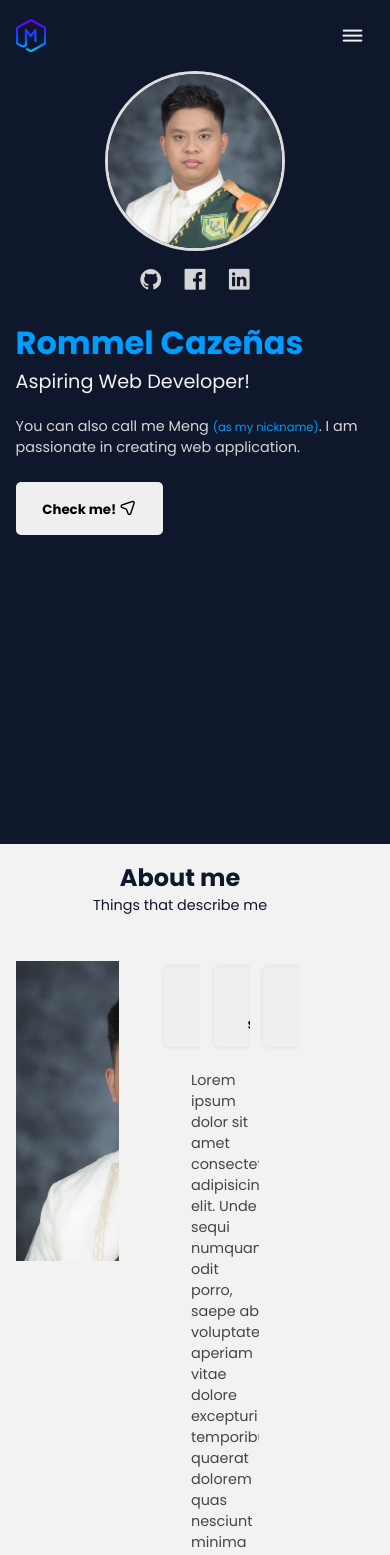
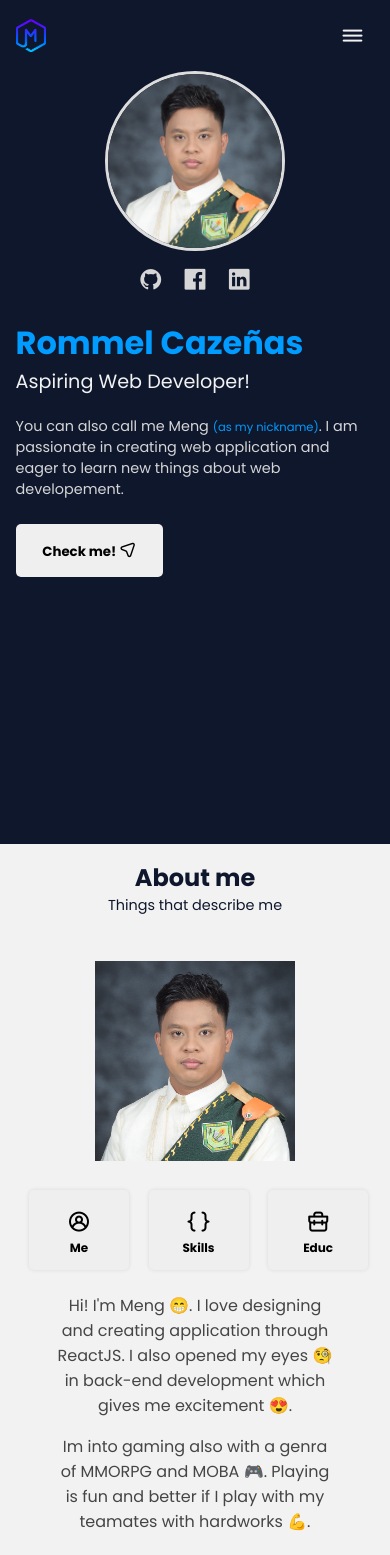
Before and after one commit to Meenngg/rommel-portfolio, a React (Create React App) app: page / in a window 390 px wide. Shown: the top 1555 px of the page. Built offline with nearby package versions, Linux system fonts and the light colour scheme.

Commit message:
add codes for about component

```diff
--- a/src/pages/about.jsx
+++ b/src/pages/about.jsx
@@ -50,7 +50,10 @@ export const About = () => {
                         </div>
                         <div className="desc-tab">
                             <section id={toggle == 1 ? "show" : "hide"}>
-                                <p>Lorem ipsum dolor sit amet consectetur adipisicing elit. Unde sequi numquam, odit porro, saepe ab voluptates, aperiam vitae dolore excepturi temporibus quaerat dolorem quas nesciunt minima maiores? Vel, sapiente ad!</p>
+                                <p style={{fontSize: "1em"}}>Hi! I'm Meng	&#128513;. I love designing and creating application through ReactJS. I also opened my eyes	&#129488; in back-end development which gives me excitement &#128525;. </p>
+                                <p style={{fontSize: "1em", paddingTop: "1em"}}>
+                                    Im into gaming also with a genra of MMORPG and MOBA 🎮. Playing is fun and better if I play with my teamates with hardworks &#128170;.
+                                </p>
                             </section>
                             <section id={toggle == 2 ? "show" : "hide"}>
                                 <div>
@@ -79,20 +82,22 @@ export const About = () => {
                                 </div>
                                 <div>
                                     <i class="uil uil-check-circle"></i>&nbsp;
-                                    <p>CSS</p>
+                                    <p>Figma</p>
                                 </div>
                                 <div>
                                     <i class="uil uil-check-circle"></i>&nbsp;
-                                    <p>CSS</p>
+                                    <p>Git</p>
                                 </div>
                                 <div>
                                     <i class="uil uil-check-circle"></i>&nbsp;
-                                    <p>CSS</p>
+                                    <p>Github</p>
                                 </div>
 
                             </section>
                             <section id={toggle == 3 ? "show" : "hide"}>
-                                3
+                                <p><i class="uil uil-angle-right"></i>&nbsp; College Graduate from Cavite State University - Silang with &nbsp;&nbsp; &nbsp;&nbsp; &nbsp;&nbsp;a degree of Bachelor of Science in Information Technology (2018 - 2023)</p>
+
+                                <p><i class="uil uil-angle-right"></i>&nbsp; Senior Highschool Gradaute from STI College Dasmariñas - ICT in mobile app and web development (2016 - 2018)</p>
                             </section>
                         </div>
                     </div>
--- a/src/pages/home.jsx
+++ b/src/pages/home.jsx
@@ -16,7 +16,7 @@ export const Home = () => {
                 <h1>Rommel Cazeñas</h1>
                 <p className="name-sub">Aspiring Web Developer!</p>
                 <section>
-                    <p>You can also call me Meng <span style={{fontSize:"0.8em", color: "#009cff"}}>(as my nickname)</span>. I am passionate in creating web application. </p>
+                    <p>You can also call me Meng <span style={{fontSize:"0.8em", color: "#009cff"}}>(as my nickname)</span>. I am passionate in creating web application and eager to learn new things about web developement. </p>
                     <div>
                         <a href="https://github.com/Meenngg"><i className="uil uil-github"></i></a>
                         <a href="https://www.linkedin.com/in/rommel-caze%C3%B1as/"><i className="uil uil-linkedin"></i></a>
--- a/src/styles/about.style.css
+++ b/src/styles/about.style.css
@@ -42,7 +42,7 @@
 .content-section {
     display: grid;
     grid-template-columns: repeat(7, 1fr);
-    margin-bottom: 2em;
+    margin-bottom: 5em;
     gap: 1em;
 }
 
@@ -115,9 +115,47 @@
     font-size: 1em;
 }
 
-
-
-
 #hide {
     display: none;
 }
+
+
+@media screen and (max-width: 840px) {
+    .about-content {
+        grid-column: span 12;
+    }
+
+    .about-content .content-section {
+        grid-template-columns: repeat(4, 1fr);
+    }
+
+    .content-section img {
+        width: 200px;
+        height: 200px;
+    }
+
+    .content-section .profile-tab {
+        grid-column: span 4;
+    }
+
+    .info-tab .desc-tab section:nth-child(1) {
+        text-align: center;
+    }
+
+    .info-tab .desc-tab section:nth-child(2) {
+        grid-template-columns: repeat(2, 1fr);
+        gap: 1em;
+    }
+
+    .info-tab .desc-tab section:nth-child(2) div{
+        display: flex;
+        align-items: center;
+       justify-content: center;
+
+    }
+
+    .info-tab .desc-tab section:nth-child(2) i {
+        font-size: 1em;
+    }
+
+}
--- a/src/styles/project.style.css
+++ b/src/styles/project.style.css
@@ -34,6 +34,7 @@
 
 .project .project-section {
     margin: 1em 0;
+    margin-bottom: 5em;
     grid-column: span 11;
     display: grid;
     grid-template-columns: 1fr;
@@ -42,7 +43,7 @@
 
 .project-header {
     text-align: center;
-    /* margin: 1em 0; */
+    margin-bottom: 1em;
 }
 
 .project-list {
```
